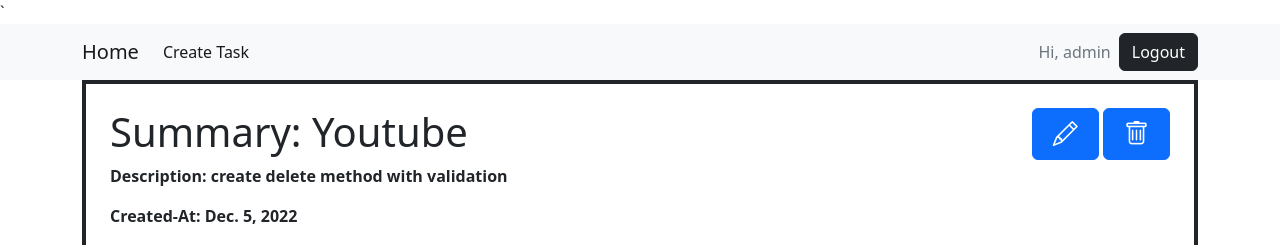
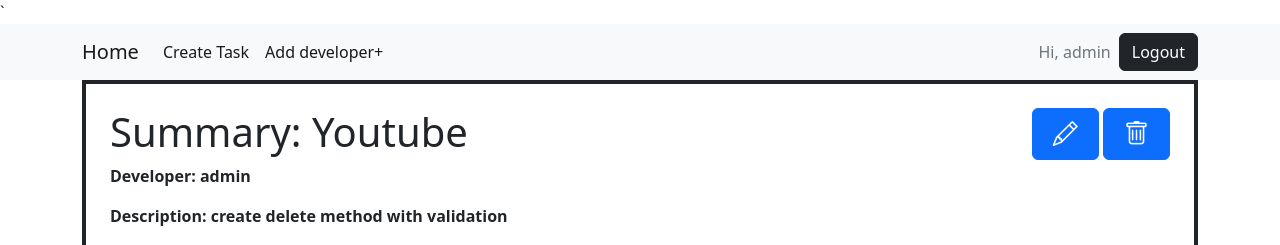
Before and after one commit to Bandeguras/issue-tracker, a Django app: page /project/1/ in a window 1280 px wide. Shown: the top 245 px of the page. Run offline with Django 4.2, Linux system fonts and the light colour scheme; a user stored in the database is signed in; data comes from the database, SQL or seed files in the repository; tables that the repository leaves empty hold one stand-in row (values such as "Sample post").

Commit message:
реализовал возможность свзяать пользователя с проектом

```diff
--- a/source/accounts/urls.py
+++ b/source/accounts/urls.py
@@ -1,6 +1,6 @@
 from django.urls import path
 
-from accounts.views import RegisterView
+from accounts.views import RegisterView, UserAdd
 from django.contrib.auth.views import LoginView, LogoutView
 
 app_name = 'accounts'
@@ -8,5 +8,7 @@ app_name = 'accounts'
 urlpatterns = [
     path('login/', LoginView.as_view(template_name='login.html'), name='login'),
     path('logout/', LogoutView.as_view(), name='logout'),
-    path('create/', RegisterView.as_view(), name='create')
+    path('create/', RegisterView.as_view(), name='create'),
+    path('project/user_add/<int:pk>/', UserAdd.as_view(), name='user_add'),
+
 ]
--- a/source/webapp/models.py
+++ b/source/webapp/models.py
@@ -1,3 +1,4 @@
+from django.contrib.auth import get_user_model
 from django.db import models
 from django.urls import reverse
 
@@ -31,6 +32,7 @@ class Status(models.Model):
 
 
 class Project(models.Model):
+    author = models.ManyToManyField(get_user_model(), default=1, related_name='projects', verbose_name='Автор')
     created_at = models.DateField(verbose_name="Время создания")
     expiration_at = models.DateField(verbose_name="Время изменения", null=True, blank=True)
     summary = models.CharField(max_length=30, verbose_name="Заголовок")
--- a/source/webapp/templates/project/project_view.html
+++ b/source/webapp/templates/project/project_view.html
@@ -3,6 +3,9 @@
     {% if request.user.is_authenticated %}
     <li class="nav-item">
         <a class="nav-link active" href="{% url 'webapp:task_create'  project.pk %}">Create Task</a>
+    </li>
+    <li class="nav-item">
+        <a class="nav-link active" href="{% url 'accounts:user_add'  project.pk %}">Add developer+</a>
     </li>
     {% endif %}
 {% endblock %}
@@ -17,6 +20,9 @@
                 </div>
             {% endif %}
         </div>
+        {% for developer in project.author.all %}
+            <p>Developer: {{ developer }}</p>
+        {% endfor %}
         <p>Description: {{ project.description }}</p>
         <p>Created-At: {{ project.created_at }}</p>
         <p>Expiration-At: {{ project.expiration_at }}</p>
```
Also changed, not shown: source/accounts/templates/user_add.html (added, +11 -0 lines), source/accounts/views.py (+9 -1 lines), source/webapp/migrations/0007_project_author.py (added).
